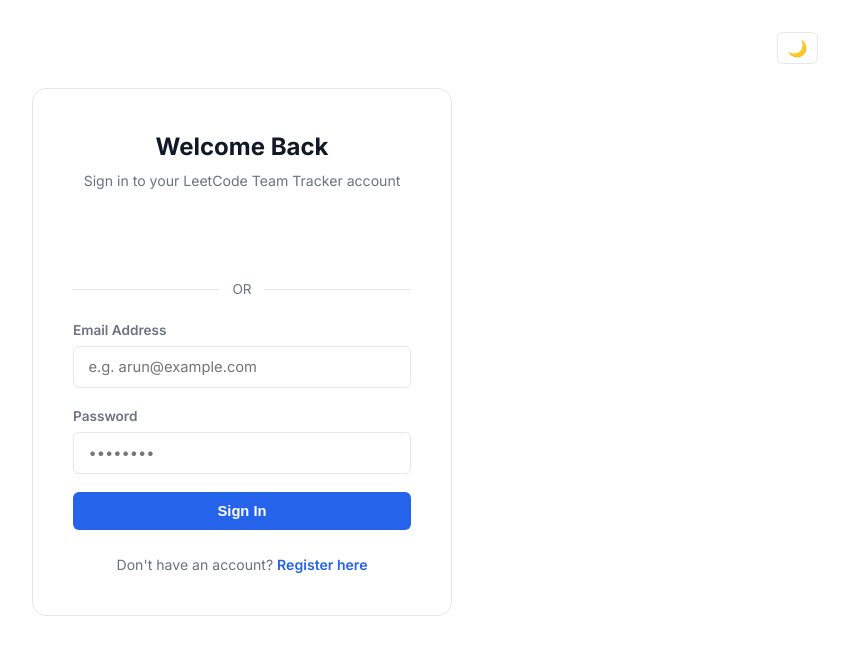
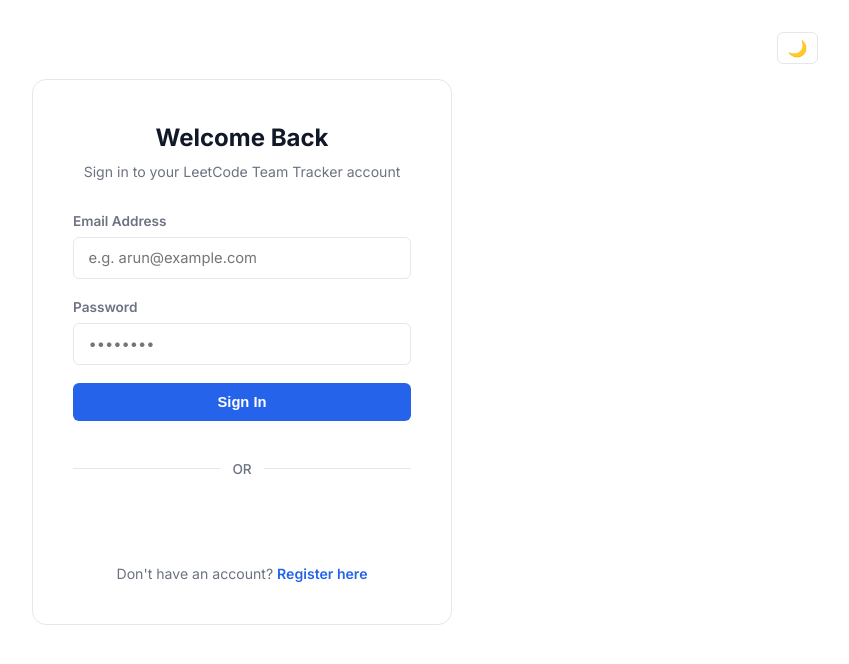
Before and after one commit to Nishanth1247/LeetCode_Tracker, a React (Vite) app in the folder client/: page /login in a window 1280 px wide. Shown: the top 664 px of the page, without its empty margins (398-1247 px from the left). Built offline with nearby package versions, Linux system fonts and the light colour scheme; no server answers; the HTML template or start-up script is replaced by a standard one.

Commit message:
first commit

```diff
--- a/client/src/pages/Login.jsx
+++ b/client/src/pages/Login.jsx
@@ -100,17 +100,6 @@
 
         {error && <div className="alert alert-error">{error}</div>}
 
-        {googleClientId && (
-          <div style={{ marginBottom: '1.25rem' }}>
-            <div ref={googleBtnRef} style={{ width: '100%', minHeight: '40px' }}></div>
-            <div className="divider" style={{ display: 'flex', alignItems: 'center', textAlign: 'center', margin: '1.25rem 0', color: 'var(--muted)', fontSize: '0.85rem' }}>
-              <span style={{ flex: 1, borderBottom: '1px solid var(--border)' }}></span>
-              <span style={{ padding: '0 0.75rem' }}>OR</span>
-              <span style={{ flex: 1, borderBottom: '1px solid var(--border)' }}></span>
-            </div>
-          </div>
-        )}
-
         <form onSubmit={handleSubmit} className="auth-form">
           <div className="form-group">
             <label htmlFor="email">Email Address</label>
@@ -141,6 +130,37 @@
           <button type="submit" className="btn btn-primary" disabled={isSubmitting}>
             {isSubmitting ? 'Signing in...' : 'Sign In'}
           </button>
+
+          {googleClientId && (
+            <div style={{ marginTop: '1.25rem' }}>
+              <div
+                className="divider"
+                style={{
+                  display: 'flex',
+                  alignItems: 'center',
+                  textAlign: 'center',
+                  marginBottom: '1.25rem',
+                  color: 'var(--muted)',
+                  fontSize: '0.85rem',
+                  fontWeight: 500,
+                }}
+              >
+                <span style={{ flex: 1, borderBottom: '1px solid var(--border)' }}></span>
+                <span style={{ padding: '0 0.75rem' }}>OR</span>
+                <span style={{ flex: 1, borderBottom: '1px solid var(--border)' }}></span>
+              </div>
+              <div
+                ref={googleBtnRef}
+                style={{
+                  width: '100%',
+                  minHeight: '40px',
+                  display: 'flex',
+                  justifyContent: 'center',
+                  overflow: 'hidden',
+                }}
+              ></div>
+            </div>
+          )}
         </form>
 
         <div className="auth-footer">
```
Also changed, not shown: 2 other files (tests, documents, lock files or other folders).
